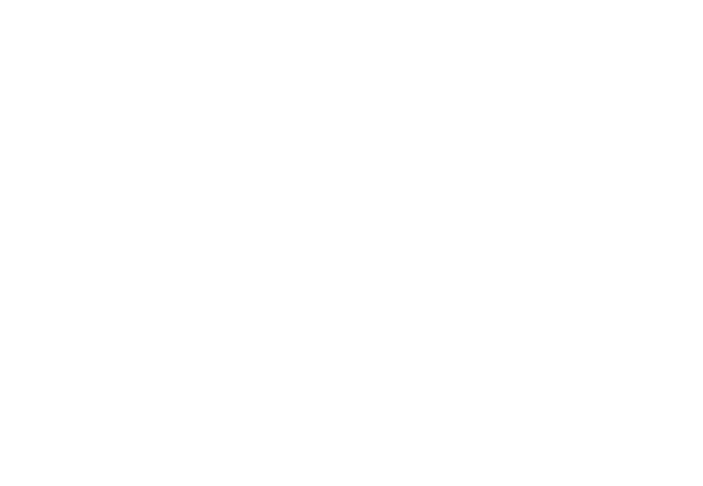
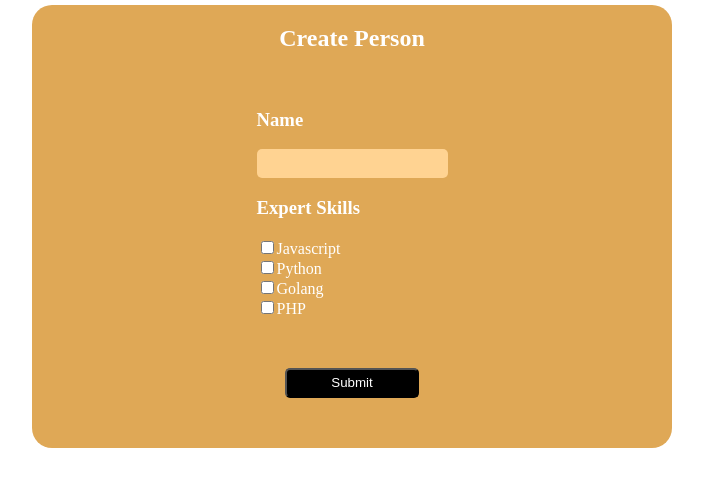
Before and after one commit to almeizaarvin/frontend-technical-test, a React (Create React App) app: page /create in a window 1280 px wide. Before the commit this address had no page. Shown: the top 486 px of the page, without its empty margins (288-991 px from the left). Built offline with nearby package versions, Linux system fonts and the light colour scheme.

Commit message:
Add setPerson by react context

```diff
--- a/src/API/Provider/Provider.js
+++ b/src/API/Provider/Provider.js
@@ -5,7 +5,7 @@ export const ProfileContext = createContext();
 const ProfileContextProvider = (props) => {
     const [persons, setPersons] = useState([]);
     const addPerson = (person) => {
-        setPersons((prevState) => [...prevState, { person }]);
+        setPersons((prevState) => [...prevState, person]);
     };
 
     const response = {
@@ -68,19 +68,18 @@ const ProfileContextProvider = (props) => {
         return personSkills;
     }
 
-    useEffect(() => {
-        setPersons(personsData);
-    }, []);
-
-    var personsData = [];
+    if (persons.length === 0) {
         for (let i in response.data) {
             var p = {
                 id: response.data[i].id,
                 full_name:
-                response.data[i].first_name + " " + response.data[i].last_name,
+                    response.data[i].first_name +
+                    " " +
+                    response.data[i].last_name,
                 expert_skills: personSkills(response.data[i].skills),
             };
-        personsData.push(p);
+            addPerson(p);
+        }
     }
 
     return (
--- a/src/App.js
+++ b/src/App.js
@@ -2,29 +2,25 @@ import "./App.css";
 import React, { useContext, useEffect, useState } from "react";
 import { BrowserRouter as Router, Route, Routes } from "react-router-dom";
 import Home from "./Pages/Home/Home";
-import ProfileDetail from "./Pages/ProfileDetail/ProfileDetail";
+import ProfileDetail from "./Pages/Profile/ProfileDetail";
 import ProfileContextProvider from "./API/Provider/Provider";
+import CreateProfile from "./Pages/Profile/CreateProfile";
 
 function App() {
     return (
+        <ProfileContextProvider>
             <Router>
                 <Routes>
-                <Route
-                    exact
-                    element={
-                        <ProfileContextProvider>
-                            <Home />
-                        </ProfileContextProvider>
-                    }
-                    path="/"
-                />
+                    <Route exact element={<Home />} path="/" />
                     <Route
                         exact
                         element={<ProfileDetail />}
                         path="/profiledetail/:full_name"
                     />
+                    <Route exact element={<CreateProfile />} path="/create" />
                 </Routes>
             </Router>
+        </ProfileContextProvider>
     );
 }
 
--- a/src/Components/CadetBlueCard/CadetBlueCard.js
+++ b/src/Components/CadetBlueCard/CadetBlueCard.js
@@ -1,7 +1,7 @@
 import "./CadetBlueCard.css";
 import React, { useEffect, useState } from "react";
 import { Link } from "react-router-dom";
-import ProfileDetail from "../../Pages/ProfileDetail/ProfileDetail";
+import ProfileDetail from "../../Pages/Profile/ProfileDetail";
 
 function CadetBlueCard(props) {
     const person = props.person;
--- a/src/Pages/Home/Home.css
+++ b/src/Pages/Home/Home.css
@@ -10,3 +10,21 @@
     height: 200px;
     width: 50%;
 }
+
+.float-button {
+    position: fixed;
+    width: 25px;
+    height: 25px;
+    bottom: 40px;
+    right: 40px;
+    background-color: black;
+    color: #fff;
+    border-radius: 50%;
+    text-align: center;
+    box-shadow: 2px 2px 3px #999;
+    line-height: 25px;
+}
+
+.my-float {
+    margin-top: 22px;
+}
--- a/src/Pages/Home/Home.js
+++ b/src/Pages/Home/Home.js
@@ -2,14 +2,16 @@ import "./Home.css";
 import React, { createContext, useEffect, useState } from "react";
 import CadetBlueCard from "../../Components/CadetBlueCard/CadetBlueCard";
 import { useContext } from "react";
+import { Link } from "react-router-dom";
 import { ProfileContext } from "../../API/Provider/Provider";
 
 export function Home() {
-    const { persons, addPerson } = useContext(ProfileContext);
+    const { persons } = useContext(ProfileContext);
 
     console.log(persons);
 
     return (
+        <div>
             <div className="row">
                 {persons.map((el) => (
                     <div className="col">
@@ -17,6 +19,16 @@ export function Home() {
                     </div>
                 ))}
             </div>
+            <Link
+                exact="true"
+                style={{ color: "White", textDecoration: "none" }}
+                to={{
+                    pathname: `create`,
+                }}
+            >
+                <div class="float-button">+</div>
+            </Link>
+        </div>
     );
 }
 
--- /dev/null
+++ b/src/Pages/Profile/CreateProfile.js
@@ -0,0 +1,103 @@
+import "./Profile.css";
+import React, { useContext, useEffect, useState, setContext } from "react";
+import { useLocation } from "react-router-dom";
+import { ProfileContext } from "../../API/Provider/Provider";
+
+function CreateProfile() {
+    const { persons, addPerson } = useContext(ProfileContext);
+
+    function validateForm() {
+        function setPersonSkills() {
+            var skillsList = [];
+            var skills = document.querySelectorAll(".checkbox-input");
+            skills.forEach((s) => {
+                if (s.checked === true) {
+                    skillsList.push(s.name);
+                }
+            });
+            return skillsList;
+        }
+
+        var warning = document.querySelector(".warning");
+        var name = document.forms["newProfile"]["name"].value;
+
+        if (name === "") {
+            warning.innerHTML = "Please fill in name above";
+        } else {
+            warning.innerHTML = "";
+            addPerson({
+                id: (persons.length + 1).toString(),
+                full_name: name,
+                expert_skills: setPersonSkills(),
+            });
+            console.log(persons);
+            window.history.back();
+        }
+    }
+
+    return (
+        <div className="cream-card">
+            <h2>Create Person</h2>
+
+            <div className="">
+                <br></br>
+                <h3>Name</h3>
+                <form name="newProfile">
+                    <input type="text" name="name" class="text-input" />
+                    <p class="warning"></p>
+                    <div>
+                        <h3>Expert Skills</h3>
+                        <input
+                            type="checkbox"
+                            id="topping"
+                            name="javascript"
+                            value="javascript"
+                            class="checkbox-input"
+                        />
+                        Javascript
+                    </div>
+                    <div>
+                        <input
+                            type="checkbox"
+                            id="topping"
+                            name="python"
+                            value="python"
+                            class="checkbox-input"
+                        />
+                        Python
+                    </div>
+                    <div>
+                        <input
+                            type="checkbox"
+                            id="topping"
+                            name="golang"
+                            value="golang"
+                            class="checkbox-input"
+                        />
+                        Golang
+                    </div>
+                    <div>
+                        <input
+                            type="checkbox"
+                            id="topping"
+                            name="php"
+                            value="php"
+                            class="checkbox-input"
+                        />
+                        PHP
+                    </div>
+                    <div className="center">
+                        <input
+                            type="button"
+                            value="Submit"
+                            class="submit-button"
+                            onClick={validateForm}
+                        />
+                    </div>
+                </form>
+            </div>
+        </div>
+    );
+}
+
+export default CreateProfile;
--- a/src/Pages/ProfileDetail/ProfileDetail.css
+++ b/src/Pages/Profile/Profile.css
@@ -38,13 +38,28 @@
     text-align: justify;
 }
 
-/* ul {
-    width: 100%;
-    margin-left: 0;
-    margin-bottom: 0;
+.submit-button {
+    background-color: black;
+    width: 70%;
+    height: 30px;
+    color: white;
+    border-radius: 5px;
+    align-items: center;
+    margin: 50px auto;
 }
 
-li {
-    display: block;
-    margin-right: 20px;
-} */
+.center {
+    margin: auto;
+    text-align: center;
+}
+
+.warning {
+    color: rgba(255, 0, 0, 0.76);
+}
+
+.text-input {
+    background-color: rgb(255, 211, 146);
+    border: none;
+    padding: 7px;
+    border-radius: 5px;
+}
--- a/src/Pages/ProfileDetail/ProfileDetail.js
+++ b/src/Pages/Profile/ProfileDetail.js
@@ -1,4 +1,4 @@
-import "./ProfileDetail.css";
+import "./Profile.css";
 import React, { useContext, useEffect, useState } from "react";
 import { useLocation } from "react-router-dom";
 
```
Lines whose indentation alone changed are shown as unchanged.
